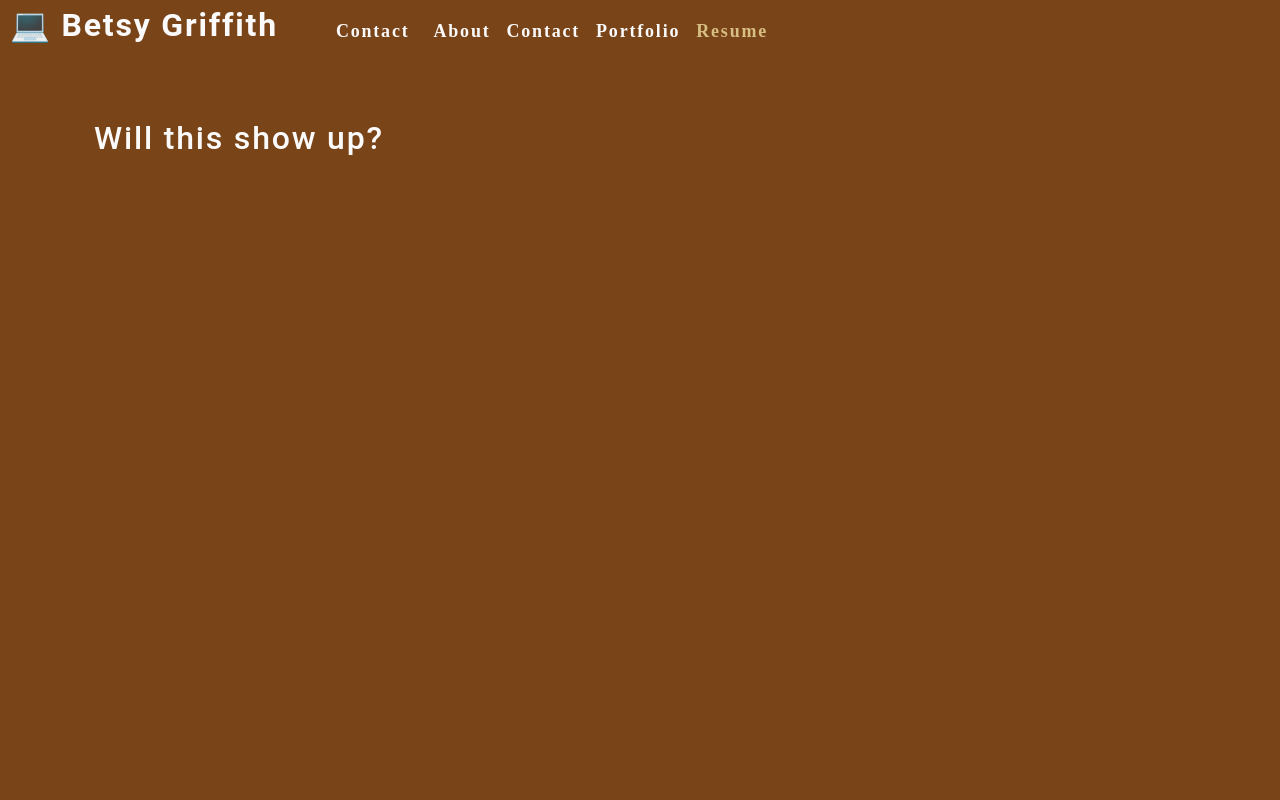
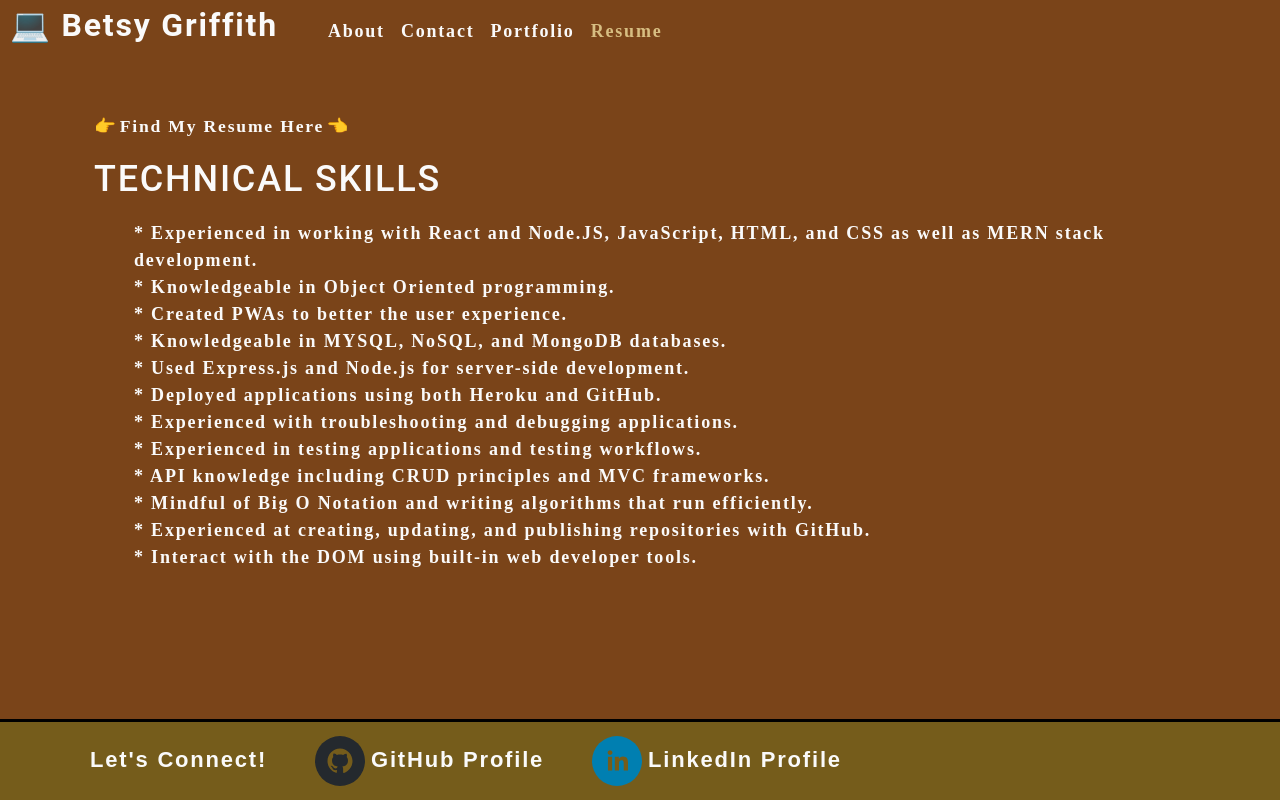
Before and after one commit to hollenbebe08/b-griffith-portfolio, a React (Create React App) app: page / in a window 1280 px wide. Both pictures are taken after a click on the element "Resume". Built offline with nearby package versions, Linux system fonts and the light colour scheme.

Commit message:
added Resume and About information

```diff
--- a/package.json
+++ b/package.json
@@ -12,6 +12,7 @@
     "react-icons": "^4.4.0",
     "react-router-dom": "^6.4.0",
     "react-scripts": "5.0.1",
+    "react-social-icons": "^5.14.0",
     "styled-components": "^5.3.5",
     "web-vitals": "^2.1.4"
   },
--- a/src/App.js
+++ b/src/App.js
@@ -6,7 +6,8 @@ import About from './components/About';
 import Navigation from './components/Navigation';
 // import Category from './components/Category';
 import ContactForm from './components/Contact';
-// import Footer from './components/Footer';
+import Resume from './components/Resume';
+import Footer from './components/Footer';
 
 function App() {
   const [categories] = useState([
@@ -46,18 +47,19 @@ function App() {
             console.log(currentCategory)
               switch (currentCategory.name) {
                 case "About":
-                  return <About></About>
+                  return <About/>
                 case "Contact":
                   return <ContactForm/>
                 case "Resume":
-                  return <About></About>
+                  return <Resume/>
                 default:
-                  return <About></About>
+                  return "link not found"
               }
             }) ()
           }
         </div>
       </main>
+      <Footer/>
     </div>
   );
 };
--- a/src/components/About/index.js
+++ b/src/components/About/index.js
@@ -1,10 +1,18 @@
 import React from 'react'
+import photo from '../../assets/small/about/betsy.jpg'
 
 const About= () => {
   return (
-    <div>
-      <h2>Will this show up?</h2>
-    </div>
+    <section>
+      <div>
+        <img src={photo} alt="bio"/>
+      </div>
+      <div>
+        <p>
+        I am a Full Stack Developer that enjoys working with both front-end and back-end development. I most recently completed the UNCC Coding Bootcamp and would love to connect with you! Please feel free to preview my creations in the profile section. You can also view my Linkedin and GitHub profiles as well as my Resume by clicking on the links in the Footer.
+        </p>
+      </div>
+    </section>
   );
 };
 
--- a/src/components/Footer/index.js
+++ b/src/components/Footer/index.js
@@ -1,11 +1,17 @@
-import React from 'react'
+import React from 'react';
+import { SocialIcon } from 'react-social-icons';
+
 
 const Footer = () => {
   return (
     <div>
         <footer>
-            <div>
-                <p>Betsy Griffith 2022</p>
+            <div id="div_top_hypers">
+              <ul id="ul_top_hypers">
+                <li>Let's Connect!</li>
+                <li><SocialIcon url="https://github.com/hollenbebe08"/> GitHub Profile</li>
+                <li><SocialIcon url="https://www.linkedin.com/in/betsy-griffith-aab52546/" /> LinkedIn Profile</li>
+              </ul>
             </div>
         </footer>
     </div>
--- a/src/components/Navigation/index.js
+++ b/src/components/Navigation/index.js
@@ -25,9 +25,6 @@ function Navigation(props){
         </h2>
         <nav>
             <ul className="flex-row">
-                <li className={`mx-2 ${contactSelected && 'navActive'}`}>
-                    <span onClick={() => setContactSelected(true)}>Contact</span>
-                </li>
                 {categories.map((category) => (
                     <li className={`mx-1 ${
                             currentCategory.name === category.name && !contactSelected && 'navActive'
--- a/src/components/Resume/index.js
+++ b/src/components/Resume/index.js
@@ -0,0 +1,54 @@
+import React from 'react'
+
+const Resume = () => {
+  return (
+    <section>
+      <div>
+        <p>👉<a href="https://drive.google.com/file/d/1wtNQ528td9cdhsZmVNjrhzo6c1y5eh15/view?usp=sharing">Find My Resume Here</a>👈</p>
+      </div>
+      <div>
+        <h1>TECHNICAL SKILLS</h1>
+        <ul>
+          <li>
+            * Experienced in working with React and Node.JS, JavaScript, HTML, and CSS as well as MERN stack development.
+          </li>
+          <li>
+            * Knowledgeable in Object Oriented programming.
+          </li>
+          <li>
+            * Created PWAs to better the user experience.
+          </li>
+          <li>
+            * Knowledgeable in MYSQL, NoSQL, and MongoDB databases.
+          </li>
+          <li>
+            * Used Express.js and Node.js for server-side development.
+          </li>
+          <li>
+            * Deployed applications using both Heroku and GitHub.
+          </li>
+          <li>
+            * Experienced with troubleshooting and debugging applications.
+          </li>
+          <li>
+            * Experienced in testing applications and testing workflows.
+          </li>
+          <li>
+            * API knowledge including CRUD principles and MVC frameworks.
+          </li>
+          <li>
+            * Mindful of Big O Notation and writing algorithms that run efficiently.
+          </li>
+          <li>
+            * Experienced at creating, updating, and publishing repositories with GitHub.
+          </li>
+          <li>
+            * Interact with the DOM using built-in web developer tools.
+          </li>
+        </ul>
+    </div>
+    </section>
+  );
+};
+
+export default Resume;
--- a/src/index.css
+++ b/src/index.css
@@ -293,3 +293,27 @@ a {
 .navActive {
   color: var(--secondary);
 }
+
+ /*Begin footer styling*/
+ footer {
+  background-color: #755C1B;
+  font-family: Arial, Helvetica, sans-serif;
+  font-size: 14px;
+  display: flex;
+  flex-wrap: wrap;
+  border-top: solid black;
+  position:absolute;
+  width:100%;
+  bottom:0px;
+}
+
+
+#div_top_hypers {
+  display: inline;
+}
+
+#ul_top_hypers li {
+  display: inline;
+  padding-left: 50px;
+  font-size: 22px;
+}
```
Also changed, not shown: src/assets/small/about/betsy.jpg, src/components/Projects/index.js (added), 1 other file (tests, documents, lock files or other folders).
